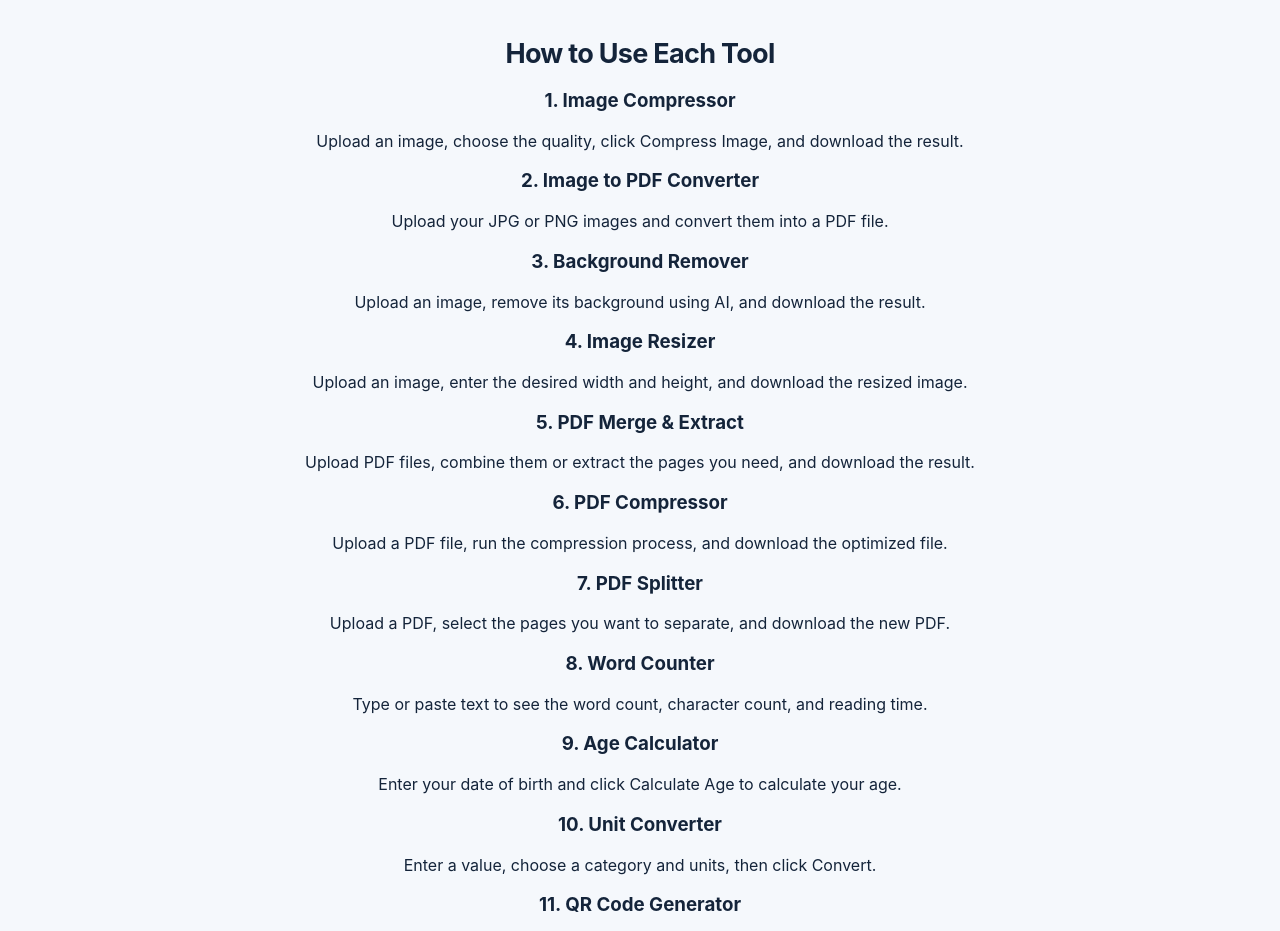
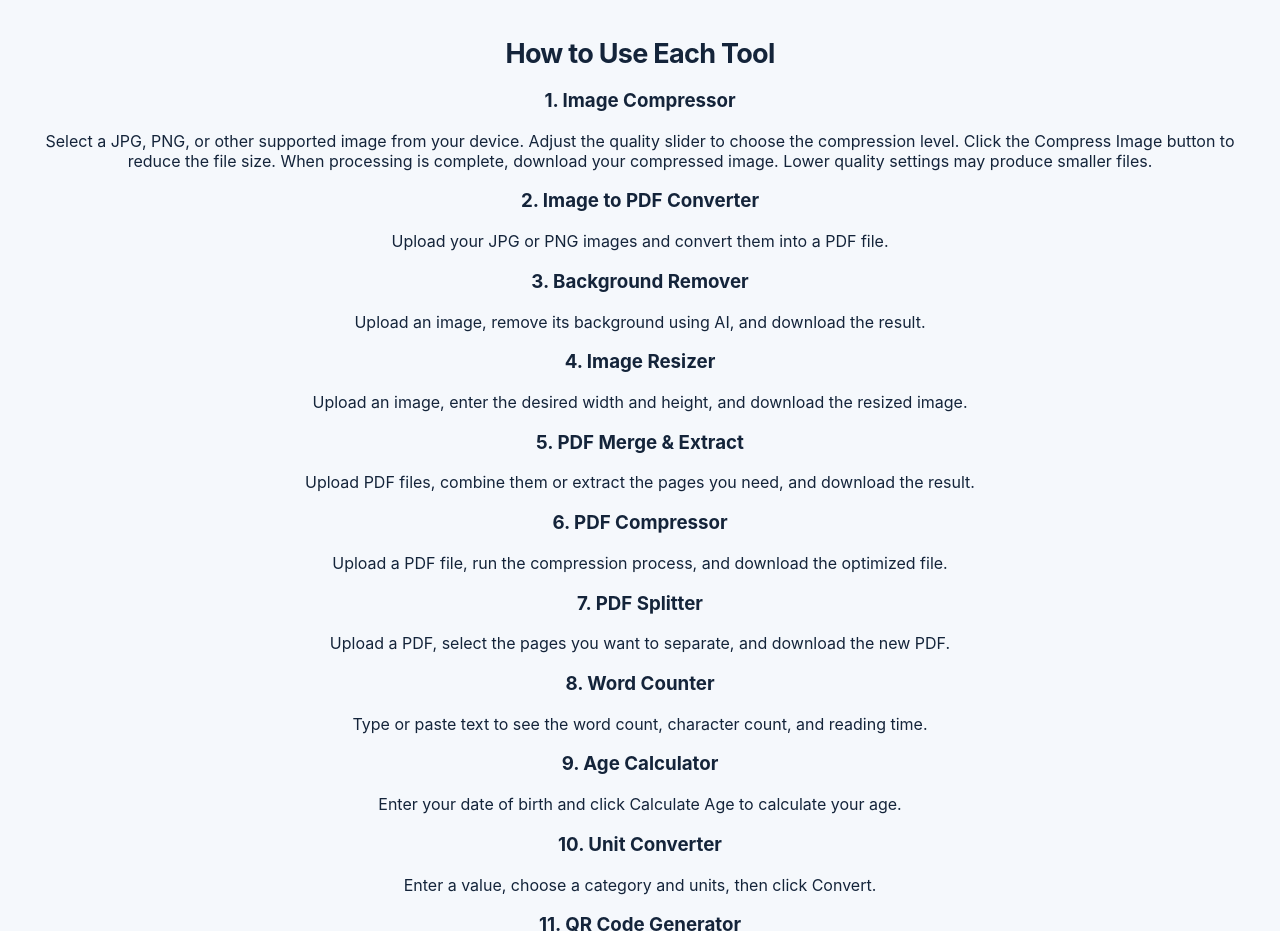
Before and after one commit to takrim-ta/toolnest, a plain HTML site: page index.html in a window 1280 px wide. Shown: the part 2160-3091 px from the top of the page. Drawn offline with Linux system fonts and the light colour scheme.

Commit message:
Update index.html

```diff
--- a/index.html
+++ b/index.html
@@ -75,7 +75,7 @@ footer{text-align:center;padding:28px;color:#718096;font-size:13px;border-top:1p
 <h2>How to Use Each Tool</h2>
 
 <h3>1. Image Compressor</h3>
-<p>Upload an image, choose the quality, click Compress Image, and download the result.</p>
+<p>Select a JPG, PNG, or other supported image from your device. Adjust the quality slider to choose the compression level. Click the Compress Image button to reduce the file size. When processing is complete, download your compressed image. Lower quality settings may produce smaller files.</p>
 
 <h3>2. Image to PDF Converter</h3>
 <p>Upload your JPG or PNG images and convert them into a PDF file.</p>
```
